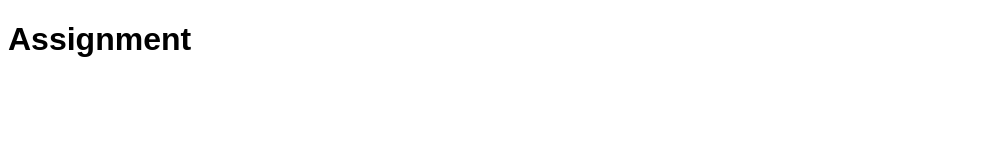
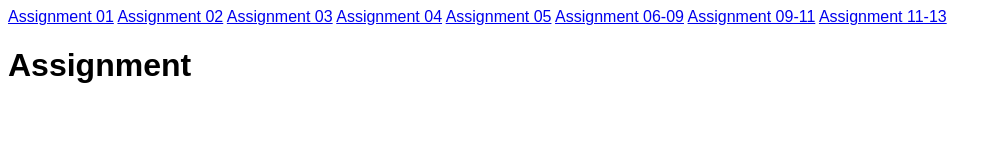
Before and after one commit to SufyanAhmed1850/JS, a plain HTML site: page index.html in a window 1280 px wide. Shown: the whole page, without its empty margins (0-1001 px from the left). Drawn offline with Linux system fonts and the light colour scheme.

Commit message:
13 Chapters

```diff
--- a/index.html
+++ b/index.html
@@ -10,6 +10,14 @@
 </head>
     <!-- <script src="app.js"></script> -->
 <body>
+    <a href="index.html">Assignment 01</a>
+    <a href="./02.html">Assignment 02</a>
+    <a href="./03.html">Assignment 03</a>
+    <a href="./04.html">Assignment 04</a>
+    <a href="./05.html">Assignment 05</a>
+    <a href="./06-09.html">Assignment 06-09</a>
+    <a href="./09-11.html">Assignment 09-11</a>
+    <a href="/11-13.html">Assignment 11-13</a>
     <h1>Assignment</h1>
     <!-- <script src="app.js"></script> -->
 </body>
```
Also changed, not shown: 02.html (+8 -0 lines), 03.html (+8 -0 lines), 04.html (+8 -0 lines), 05.html (+8 -0 lines), 06-09.html (+8 -0 lines), 09-11.html (+8 -0 lines), 11-13.html (+9 -1 lines).
